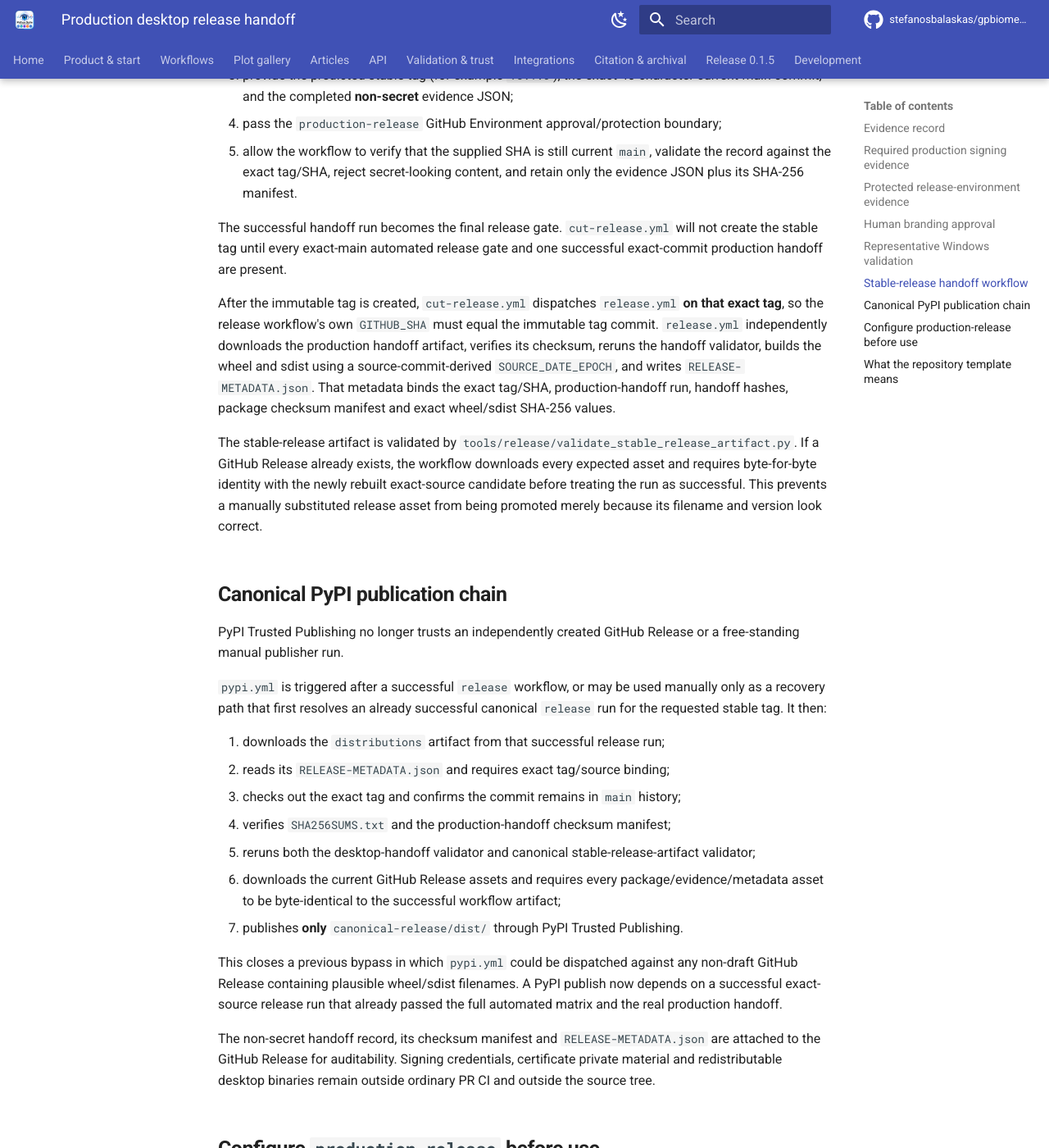
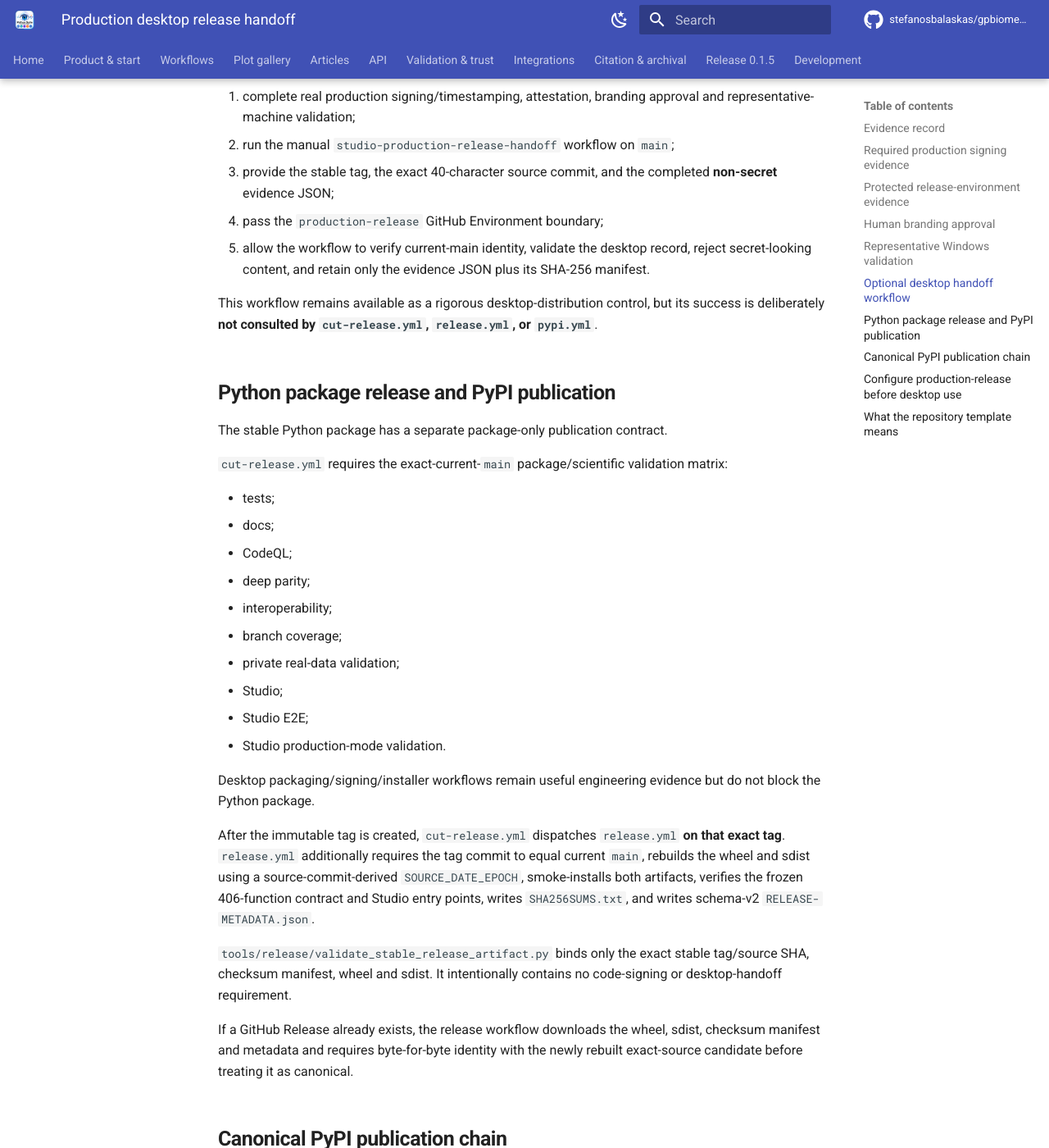
Before and after one commit to stefanosbalaskas/gpbiometricspy, an MkDocs documentation site: the page built from docs/studio-production-release-handoff.md, in a window 1280 px wide and 1400 px high, scrolled down 2681 px. Shown: the whole window at 82% size. Built offline with MkDocs 1.6.1 and Material for MkDocs 9.7.7, drawn with Linux system fonts in a browser that asks for light colours; comment, search, counter and statistics services are not loaded; some of the changed text lies outside the part shown.

Commit message:
release: decouple Python publication from desktop signing

````diff
--- a/docs/studio-production-release-handoff.md
+++ b/docs/studio-production-release-handoff.md
@@ -1,8 +1,10 @@
 # Production desktop release handoff
+
+> **Scope:** this contract applies only when gpbiometricspy Studio is distributed as a standalone Windows executable/installer. It is **not** a prerequisite for the normal Python package, GitHub Release, PyPI publication, or Zenodo archival release.
 
 The automated desktop release-orchestration boundary proves that gpbiometricspy Studio can be built, transiently signed, packaged, installed, verified and uninstalled in CI. That evidence deliberately uses an ephemeral untrusted certificate and **must not** be treated as production signing or human release approval.
 
-A production Windows desktop release is eligible only after the remaining external and human boundaries are recorded in one fail-closed handoff manifest.
+A future production Windows desktop release is eligible only after the remaining external and human boundaries are recorded in one fail-closed handoff manifest. Until then, users can install the Python package and launch Studio through its Python entry points; the standalone Windows installer remains an optional distribution channel.
 
 ## Evidence record
 
@@ -23,11 +25,11 @@ python tools/release/validate_desktop_release_evidence.py `
   --expected-source-commit <40-character-release-SHA>
 ```
 
-The validator is intentionally fail-closed. A missing approval, pending human scenario, untrusted signing record, absent RFC 3161 timestamp, missing attestation/SBOM/checksum digest, malformed hash, or source/tag mismatch makes the record ineligible.
+The validator is intentionally fail-closed. A missing approval, pending human scenario, untrusted signing record, absent RFC 3161 timestamp, missing attestation/SBOM/checksum digest, malformed hash, or source/tag mismatch makes the **desktop installer handoff** ineligible.
 
 ## Required production signing evidence
 
-The record requires all of the following from the actual redistributable executable and installer:
+The desktop record requires all of the following from the actual redistributable executable and installer:
 
 - the production signing provider/service identifier;
 - signer subject and certificate thumbprint;
@@ -37,25 +39,25 @@ The record requires all of the following from the actual redistributable executa
 - the timestamp authority used;
 - SHA-256 digests for the final signed executable and final signed installer.
 
-The validator checks the handoff record for completeness and consistency. The protected production release process remains responsible for actually verifying Authenticode trust and timestamp status on the final binaries before recording those fields as passed.
+The validator checks the handoff record for completeness and consistency. The protected production desktop process remains responsible for actually verifying Authenticode trust and timestamp status on the final binaries before recording those fields as passed.
 
 ## Protected release-environment evidence
 
-The handoff must also record that the production run occurred in the intended protected release environment and retain SHA-256 identities for:
+The desktop handoff must also record that the production run occurred in the intended protected release environment and retain SHA-256 identities for:
 
 - the final release attestation/provenance statement;
 - the final SBOM;
 - the final checksum manifest.
 
-The handoff record itself may be attached to the GitHub Release alongside these non-secret evidence files. Signing keys and certificate private material must never be attached.
+The handoff record itself may be retained with the desktop release evidence. Signing keys and certificate private material must never be attached.
 
 ## Human branding approval
 
-The generated CI icon remains evaluation/reproducibility artwork. Production eligibility requires explicit final-icon approval with a human reviewer identity and timezone-aware approval timestamp.
+The generated CI icon remains evaluation/reproducibility artwork. Production desktop eligibility requires explicit final-icon approval with a human reviewer identity and timezone-aware approval timestamp.
 
 ## Representative Windows validation
 
-At least **two representative Windows machines** must be recorded. Each machine must identify the Windows version, architecture and WebView2 version, and every required scenario must be marked `pass`:
+At least **two representative Windows machines** must be recorded before distributing a production standalone installer. Each machine must identify the Windows version, architecture and WebView2 version, and every required scenario must be marked `pass`:
 
 1. clean install;
 2. same-version repair/reinstall;
@@ -66,50 +68,66 @@ At least **two representative Windows machines** must be recorded. Each machine
 
 The first-session UX check should replay the already documented researcher path: launch, Home/teaching route comprehension, guided synthetic analysis, QC, signal analysis, Reporting, Timeline/Provenance, recipe export, Saved/Unsaved state and safe recovery messaging. Automation remains evidence for functional invariants; this human record is specifically for comprehension, visual hierarchy, perceived friction and real install/launch experience.
 
-## Stable-release handoff workflow
+## Optional desktop handoff workflow
 
-The completed record is **not committed to the source tree**. Committing a record that names its own source commit would create a circular source-identity problem because adding the record would change the commit SHA.
+The completed desktop record is **not committed to the source tree**. Committing a record that names its own source commit would create a circular source-identity problem because adding the record would change the commit SHA.
 
-Instead, once the intended stable release commit is current `main` and its package version is a plain `X.Y.Z`:
+When a signed standalone Windows distribution is eventually wanted:
 
-1. complete the real production signing/timestamping, attestation, branding approval and representative-machine validation;
+1. complete real production signing/timestamping, attestation, branding approval and representative-machine validation;
 2. run the manual `studio-production-release-handoff` workflow on `main`;
-3. provide the predicted stable tag (for example `v0.1.6`), the exact 40-character current-main commit, and the completed **non-secret** evidence JSON;
-4. pass the `production-release` GitHub Environment approval/protection boundary;
-5. allow the workflow to verify that the supplied SHA is still current `main`, validate the record against the exact tag/SHA, reject secret-looking content, and retain only the evidence JSON plus its SHA-256 manifest.
+3. provide the stable tag, the exact 40-character source commit, and the completed **non-secret** evidence JSON;
+4. pass the `production-release` GitHub Environment boundary;
+5. allow the workflow to verify current-main identity, validate the desktop record, reject secret-looking content, and retain only the evidence JSON plus its SHA-256 manifest.
 
-The successful handoff run becomes the final release gate. `cut-release.yml` will not create the stable tag until every exact-main automated release gate and one successful exact-commit production handoff are present.
+This workflow remains available as a rigorous desktop-distribution control, but its success is deliberately **not consulted by `cut-release.yml`, `release.yml`, or `pypi.yml`**.
 
-After the immutable tag is created, `cut-release.yml` dispatches `release.yml` **on that exact tag**, so the release workflow's own `GITHUB_SHA` must equal the immutable tag commit. `release.yml` independently downloads the production handoff artifact, verifies its checksum, reruns the handoff validator, builds the wheel and sdist using a source-commit-derived `SOURCE_DATE_EPOCH`, and writes `RELEASE-METADATA.json`. That metadata binds the exact tag/SHA, production-handoff run, handoff hashes, package checksum manifest and exact wheel/sdist SHA-256 values.
+## Python package release and PyPI publication
 
-The stable-release artifact is validated by `tools/release/validate_stable_release_artifact.py`. If a GitHub Release already exists, the workflow downloads every expected asset and requires byte-for-byte identity with the newly rebuilt exact-source candidate before treating the run as successful. This prevents a manually substituted release asset from being promoted merely because its filename and version look correct.
+The stable Python package has a separate package-only publication contract.
+
+`cut-release.yml` requires the exact-current-`main` package/scientific validation matrix:
+
+- tests;
+- docs;
+- CodeQL;
+- deep parity;
+- interoperability;
+- branch coverage;
+- private real-data validation;
+- Studio;
+- Studio E2E;
+- Studio production-mode validation.
+
+Desktop packaging/signing/installer workflows remain useful engineering evidence but do not block the Python package.
+
+After the immutable tag is created, `cut-release.yml` dispatches `release.yml` **on that exact tag**. `release.yml` additionally requires the tag commit to equal current `main`, rebuilds the wheel and sdist using a source-commit-derived `SOURCE_DATE_EPOCH`, smoke-installs both artifacts, verifies the frozen 406-function contract and Studio entry points, writes `SHA256SUMS.txt`, and writes schema-v2 `RELEASE-METADATA.json`.
+
+`tools/release/validate_stable_release_artifact.py` binds only the exact stable tag/source SHA, checksum manifest, wheel and sdist. It intentionally contains no code-signing or desktop-handoff requirement.
+
+If a GitHub Release already exists, the release workflow downloads the wheel, sdist, checksum manifest and metadata and requires byte-for-byte identity with the newly rebuilt exact-source candidate before treating it as canonical.
 
 ## Canonical PyPI publication chain
 
-PyPI Trusted Publishing no longer trusts an independently created GitHub Release or a free-standing manual publisher run.
-
-`pypi.yml` is triggered after a successful `release` workflow, or may be used manually only as a recovery path that first resolves an already successful canonical `release` run for the requested stable tag. It then:
+`pypi.yml` runs only after a successful canonical `release` workflow, or manually as a recovery path that first resolves an already successful canonical release run for the requested stable tag. It then:
 
 1. downloads the `distributions` artifact from that successful release run;
-2. reads its `RELEASE-METADATA.json` and requires exact tag/source binding;
-3. checks out the exact tag and confirms the commit remains in `main` history;
-4. verifies `SHA256SUMS.txt` and the production-handoff checksum manifest;
-5. reruns both the desktop-handoff validator and canonical stable-release-artifact validator;
-6. downloads the current GitHub Release assets and requires every package/evidence/metadata asset to be byte-identical to the successful workflow artifact;
-7. publishes **only** `canonical-release/dist/` through PyPI Trusted Publishing.
+2. requires schema-v2 `RELEASE-METADATA.json` with exact tag/source binding;
+3. checks out the exact tag and confirms the source commit remains in `main` history;
+4. verifies `SHA256SUMS.txt` and reruns the canonical package-artifact validator;
+5. downloads the current GitHub Release package assets and requires byte-for-byte identity with the successful workflow artifact;
+6. publishes **only** `canonical-release/dist/` through PyPI Trusted Publishing.
 
-This closes a previous bypass in which `pypi.yml` could be dispatched against any non-draft GitHub Release containing plausible wheel/sdist filenames. A PyPI publish now depends on a successful exact-source release run that already passed the full automated matrix and the real production handoff.
+This preserves the important anti-bypass property: a manually substituted GitHub Release, plausible filenames, or a free-standing publisher invocation cannot replace the canonical exact-source package artifact.
 
-The non-secret handoff record, its checksum manifest and `RELEASE-METADATA.json` are attached to the GitHub Release for auditability. Signing credentials, certificate private material and redistributable desktop binaries remain outside ordinary PR CI and outside the source tree.
+## Configure `production-release` before desktop use
 
-## Configure `production-release` before use
+The optional manual desktop-handoff job references the GitHub Environment named `production-release`. Repository administrators should retain appropriate deployment restrictions on that environment before using it for a real standalone Windows release.
 
-The manual handoff job references the GitHub Environment named `production-release`. Repository administrators should configure that environment with the intended release protections (for example required reviewers and appropriate deployment-branch restrictions) before the workflow is used for a real release.
-
-A workflow run reaching that environment is not, by itself, evidence that a trusted signing operation occurred. The handoff manifest still has to contain the real trusted signer/timestamp, attestation and human-validation evidence and pass the fail-closed validator.
+A workflow run reaching that environment is not, by itself, evidence that a trusted signing operation occurred. The desktop handoff manifest still has to contain the real trusted signer/timestamp, attestation and human-validation evidence and pass the fail-closed validator.
 
 ## What the repository template means
 
-The committed template intentionally contains blank identities, `false` approvals and `pending` human outcomes. It is therefore **not release-eligible**, and CI asserts that it remains rejected. This prevents the template from being mistaken for a completed production attestation.
+The committed desktop template intentionally contains blank identities, `false` approvals and `pending` human outcomes. It is therefore **not desktop-release-eligible**, and CI asserts that it remains rejected. This prevents the template from being mistaken for a completed production attestation.
 
-Only a separately populated record derived from the real protected release, real trusted signing/timestamp verification and actual human validation can satisfy the contract.
+Only a separately populated record derived from a real protected desktop release, real trusted signing/timestamp verification and actual human validation can satisfy the standalone Windows distribution contract.
````
Also changed, not shown: 6 other files.
